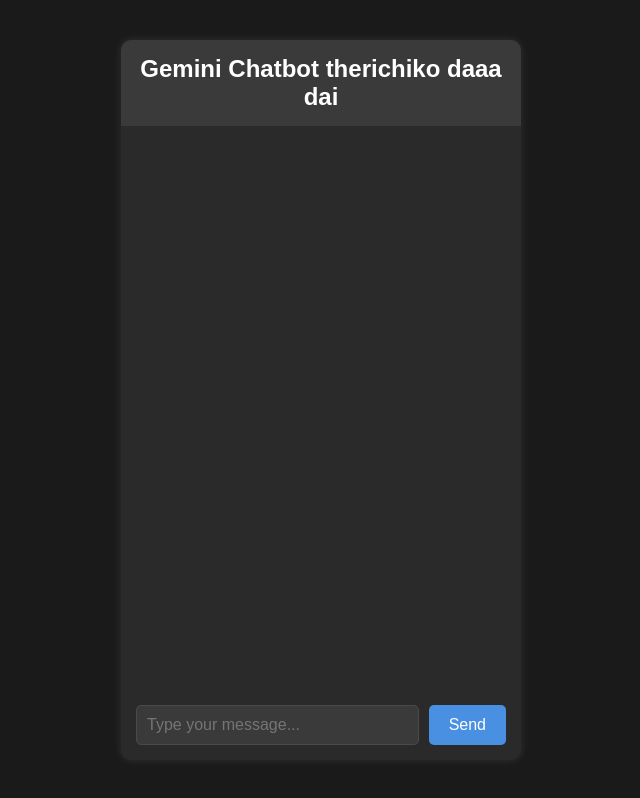
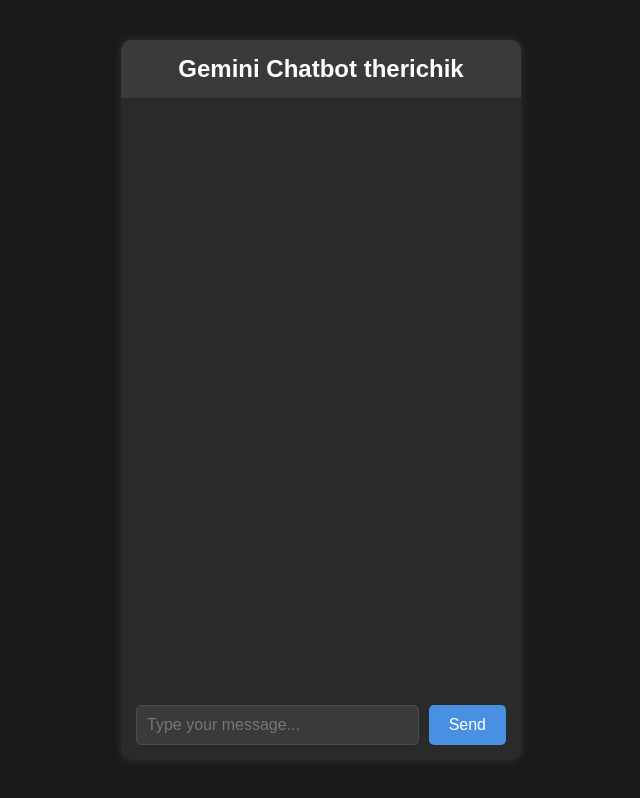
Before and after one commit to thej1812/ChatBot, a plain HTML site: page index.html in a window 1280 px wide. Shown: the whole page, without its empty margins (319-959 px from the left). Drawn offline with Linux system fonts and the light colour scheme.

Commit message:
hey wassup

```diff
--- a/index.html
+++ b/index.html
@@ -9,7 +9,7 @@
 <body>
     <div class="chat-container">
         <div class="chat-header">
-            <h1>Gemini Chatbot therichiko daaa dai</h1>
+            <h1>Gemini Chatbot therichik</h1>
         </div>
         <div class="chat-messages" id="chat-messages"></div>
         <div class="chat-input-container">
```
